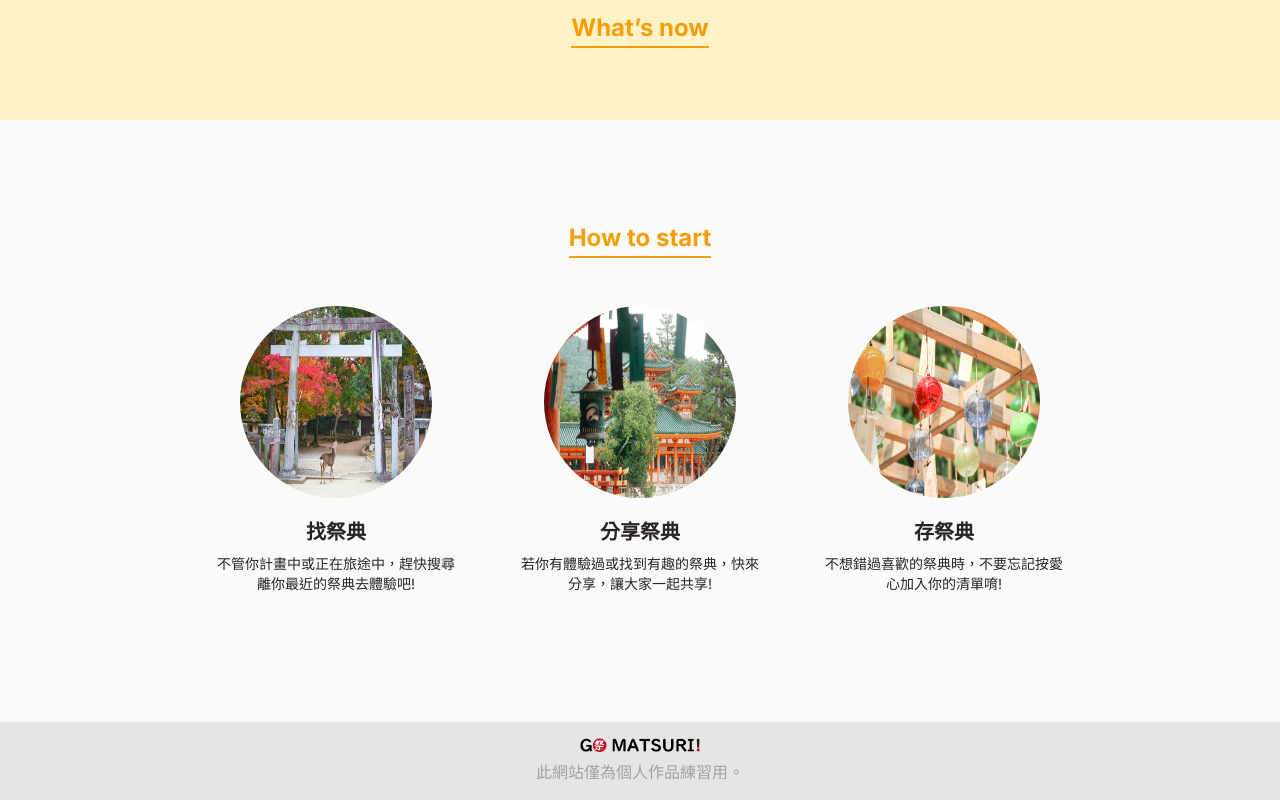
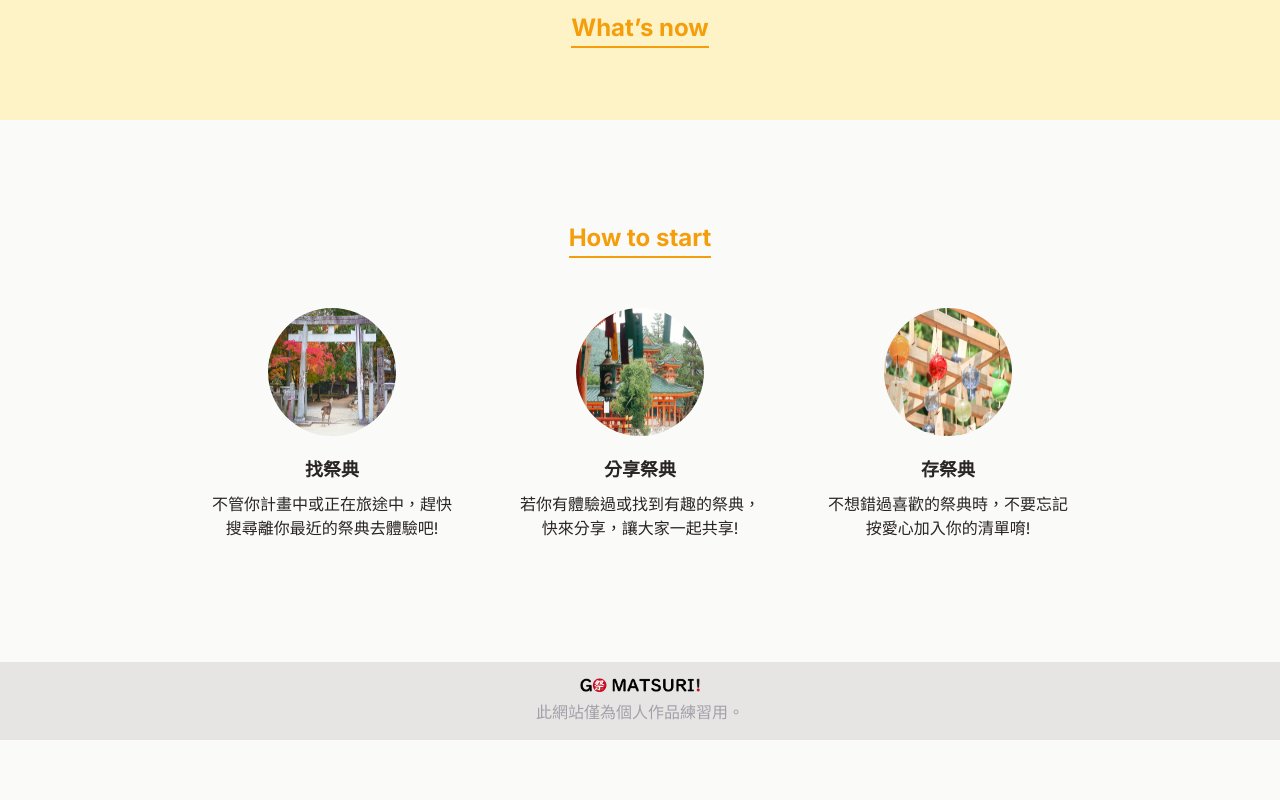
Before and after one commit to mikachou90/go-matsuri, a Next.js app: page / in a window 1280 px wide. Shown: the part 1336-2136 px from the top of the page. After the commit the page ends 2076 px from the top, so only its background shows below. Built offline with nearby package versions, Linux system fonts and the light colour scheme; no server answers; the database is empty.

Commit message:
fix IntroCard hover bug

```diff
--- a/app/globals.css
+++ b/app/globals.css
@@ -62,10 +62,10 @@ body, html {
   flex-direction: column;
 }
 
-.introCardContainer:hover{
+/* .introCardContainer:hover{
 border:2px solid rgb(251 191 36);
  box-shadow: rgba(0, 0, 0, 0.1) 0px 4px 12px;
-}
+} */
 
 .card-wrapper {
   width: 60vw;
@@ -269,14 +269,6 @@ border:2px solid rgb(251 191 36);
     }
 }
 
-@media (min-width: 1024px) {
-/* .card-wrapper, .swiper {
-  width: 30vw;
-    height: 20vh;
-  } */
-
-}
-
 @media  (min-width: 1280px) {
   #mainPageBanner,
     #eventPageBanner,
@@ -292,8 +284,8 @@ border:2px solid rgb(251 191 36);
 
   .roundImg {
     border-radius: 50%;
-    width: 15vw;
-    height: 15vw;
+    width: 10vw;
+    height: 10vw;
   }
 
 }
--- a/components/IntroCards.jsx
+++ b/components/IntroCards.jsx
@@ -2,7 +2,10 @@ import Image from "next/image";
 
 export default function IntroCards({ src, intro, title, pageLink }) {
   return (
-    <a href={pageLink}>
+    <a
+      href={pageLink}
+      className="border-[2px] border-transparent rounded-lg hover:border-amber-400 hover:shadow-lg"
+    >
       <div className="introCardContainer">
         <Image
           src={src}
@@ -11,8 +14,8 @@ export default function IntroCards({ src, intro, title, pageLink }) {
           alt="intro picture"
           className="roundImg"
         />
-        <p className="mt-5 text-lg font-bold  md:text-xl ">{title}</p>
-        <div className="p-2 text-center text-sm sm:w-[20vw] sm:h-[10vh] md:text-md ">
+        <p className="mt-5 text-base font-bold  lg:text-lg ">{title}</p>
+        <div className="p-2 text-center text-sm sm:w-[20vw] sm:h-[10vh] lg:text-base ">
           {intro}
         </div>
       </div>
```
